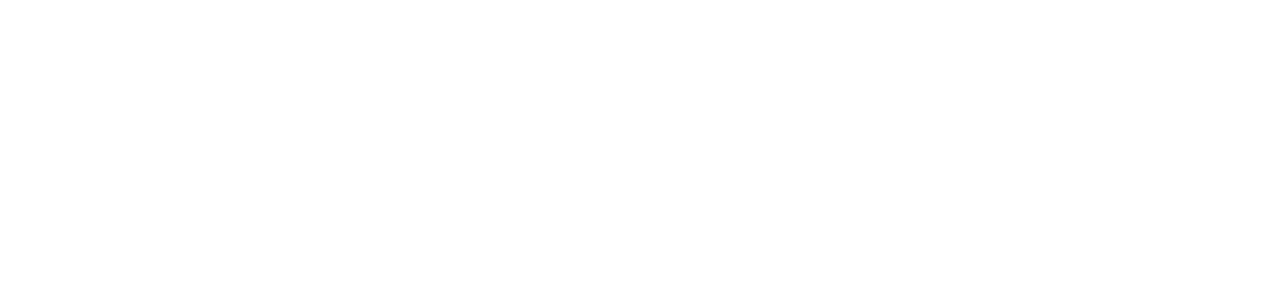
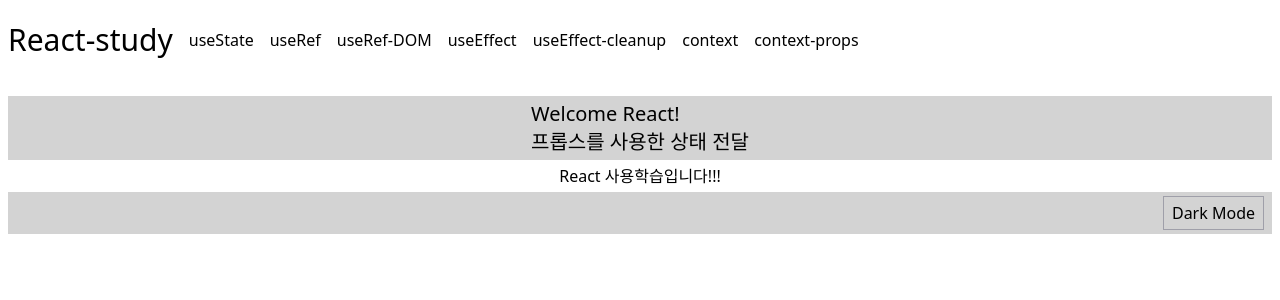
Before and after one commit to Doosic/front, a React (Vite) app in the folder react-study/: page /context-props in a window 1280 px wide. Before the commit this address had no page. Shown: the top 300 px of the page. Built offline with nearby package versions, Linux system fonts and the light colour scheme.

Commit message:
add: props Drilling

```diff
--- a/react-study/src/App.jsx
+++ b/react-study/src/App.jsx
@@ -10,6 +10,8 @@
 import Effect from "./views/Effect.jsx";
 import EffectCleanUp from "./views/EffectCleanUp.jsx";
 import RefDOM from "./views/RefDOM.jsx";
+import Context from "./views/Context.jsx";
+import ContextProps from "./views/ContextProps.jsx";
 
 function App() {
 
@@ -22,6 +24,8 @@
           <Route path="effect" element={<Effect/>}></Route>
           <Route path="effect-cleanup" element={<EffectCleanUp/>}></Route>
           <Route path="ref-dom" element={<RefDOM/>}></Route>
+          <Route path="context" element={<Context/>}></Route>
+          <Route path="context-props" element={<ContextProps/>}></Route>
         </Route>
       </Routes>
     </Router>
--- /dev/null
+++ b/react-study/src/component/context-props/ContextPropsContent.jsx
@@ -0,0 +1,17 @@
+
+const ContextPropsContent = ({ isDark }) => {
+
+  return (
+    <div
+      className="px-2 py-1 flex justify-center"
+      style={{
+        backgroundColor: isDark ? 'black' : 'white',
+        color: isDark ? 'white' : 'black',
+      }}
+    >
+      <p>React 사용학습입니다!!!</p>
+    </div>
+  )
+}
+
+export default ContextPropsContent
--- /dev/null
+++ b/react-study/src/component/context-props/ContextPropsFooter.jsx
@@ -0,0 +1,21 @@
+
+const ContextPropsFooter = ({ isDark, setIsDark }) => {
+
+  const toggleTheme = () => {
+    setIsDark(!isDark);
+  }
+
+  return (
+    <footer
+      className="px-2 py-1 flex justify-end"
+      style={{
+        backgroundColor: isDark ? 'black' : 'lightgray',
+        color: isDark ? 'white' : 'black',
+      }}
+    >
+    <button className="px-2 py-1 border border-zinc-400 cursor-pointer" onClick={toggleTheme}>Dark Mode</button>
+    </footer>
+  )
+}
+
+export default ContextPropsFooter
--- /dev/null
+++ b/react-study/src/component/context-props/ContextPropsHeader.jsx
@@ -0,0 +1,20 @@
+
+const ContextPropsHeader = ({ isDark }) => {
+
+  return (
+    <header
+      className="px-2 py-1 flex justify-center"
+      style={{
+        backgroundColor: isDark ? 'black' : 'lightgray',
+        color: isDark ? 'white' : 'black',
+      }}
+    >
+      <div className="flex flex-col">
+        <div className="text-xl">Welcome React!</div>
+        <div className="text-xl">프롭스를 사용한 상태 전달</div>
+      </div>
+    </header>
+  )
+}
+
+export default ContextPropsHeader
--- /dev/null
+++ b/react-study/src/component/context-props/ContextPropsPage.jsx
@@ -0,0 +1,18 @@
+import ContextPropsHeader from "./ContextPropsHeader.jsx";
+import ContextPropsContent from "./ContextPropsContent.jsx";
+import ContextPropsFooter from "./ContextPropsFooter.jsx";
+
+const ContextPropsPage = ({ isDark, setIsDark }) => {
+
+  // ContextPropsPage 컴포넌트는 isDark라는 props 데이터를 사용하지 않는다.
+  // 그러나 하위 컴포넌트들의 필요에의해 알고있어야 한다. Context를 사용하여 문제를 개선할 수 있다.
+  return (
+    <div className="flex flex-col">
+      <ContextPropsHeader isDark={isDark} />
+      <ContextPropsContent isDark={isDark} />
+      <ContextPropsFooter isDark={isDark} setIsDark={setIsDark} />
+    </div>
+  )
+}
+
+export default ContextPropsPage
--- /dev/null
+++ b/react-study/src/context/ThemeContext.js
@@ -0,0 +1,5 @@
+import {createContext} from 'react';
+
+// createContext의 초기값이 가지는 의미.
+// 상위 컴포넌트에서 Provider로 감싸지 않았을 때, 아무런 값이 없을때 불러와지는 기본값이다.
+export const ThemeContext = createContext(null);
--- a/react-study/src/layout/AppLayout.jsx
+++ b/react-study/src/layout/AppLayout.jsx
@@ -11,6 +11,8 @@
               <Link to="/ref-dom">useRef-DOM</Link>
               <Link to="/effect">useEffect</Link>
               <Link to="/effect-cleanup">useEffect-cleanup</Link>
+              <Link to="/context">context</Link>
+              <Link to="/context-props">context-props</Link>
             </header>
 
           <div className="px-2 py-4">
--- /dev/null
+++ b/react-study/src/views/ContextProps.jsx
@@ -0,0 +1,18 @@
+import {useState} from 'react'
+import ContextPropsPage from "../component/context-props/ContextPropsPage.jsx";
+
+/*
+ * Props Drilling 예제
+ * props를 이용해서 데이터를 전달하다보면, 해당 데이터가 필요치 않은 컴포넌트가
+ * 하위 컴포넌트의 필요성으로 인해 상태를 전달받아야 하는 경우가 생긴다.
+ * 이를 깊게 파고들수록 데이터의 흐름이 복잡해져 유지보수가 굉장히 힘들어진다.
+ * */
+const ContextProps = () => {
+  const [isDark, setIsDark] = useState(false);
+
+  return (
+    <ContextPropsPage isDark={isDark} setIsDark={setIsDark}></ContextPropsPage>
+  )
+}
+
+export default ContextProps
```
